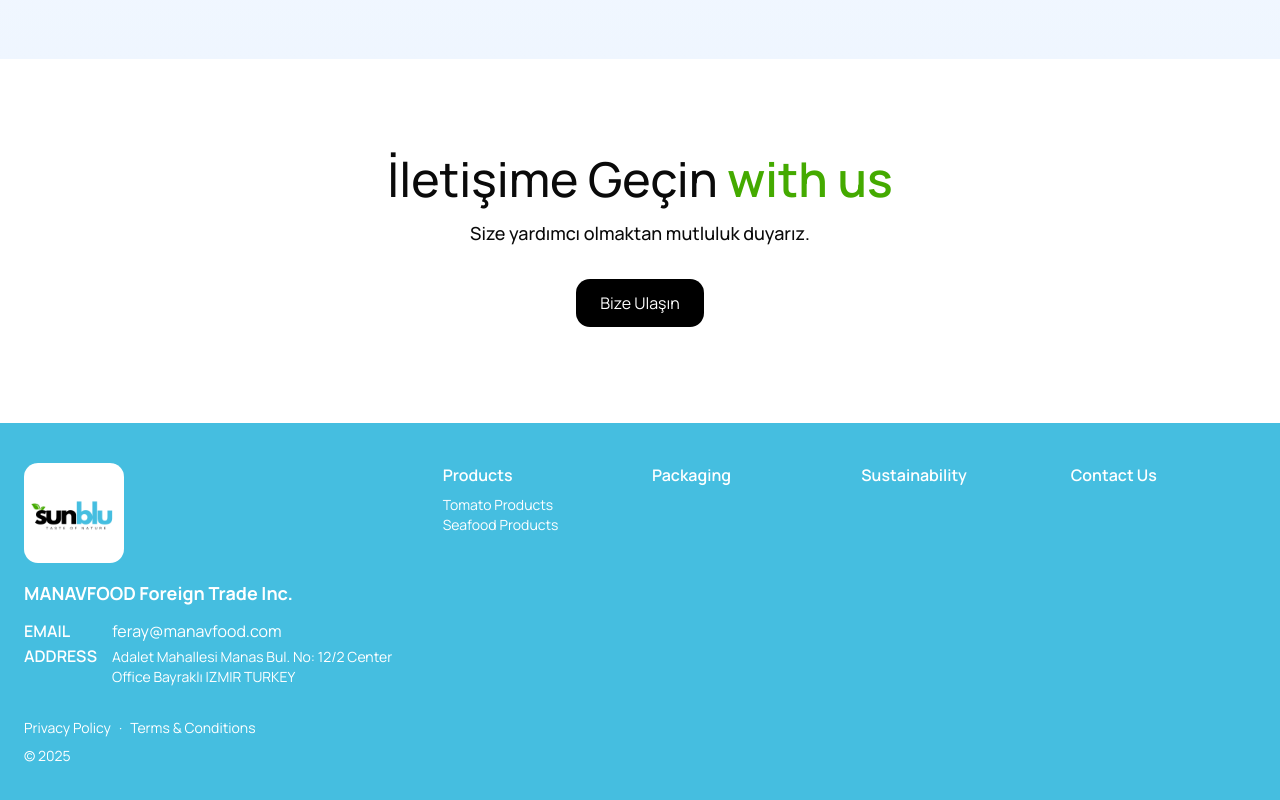
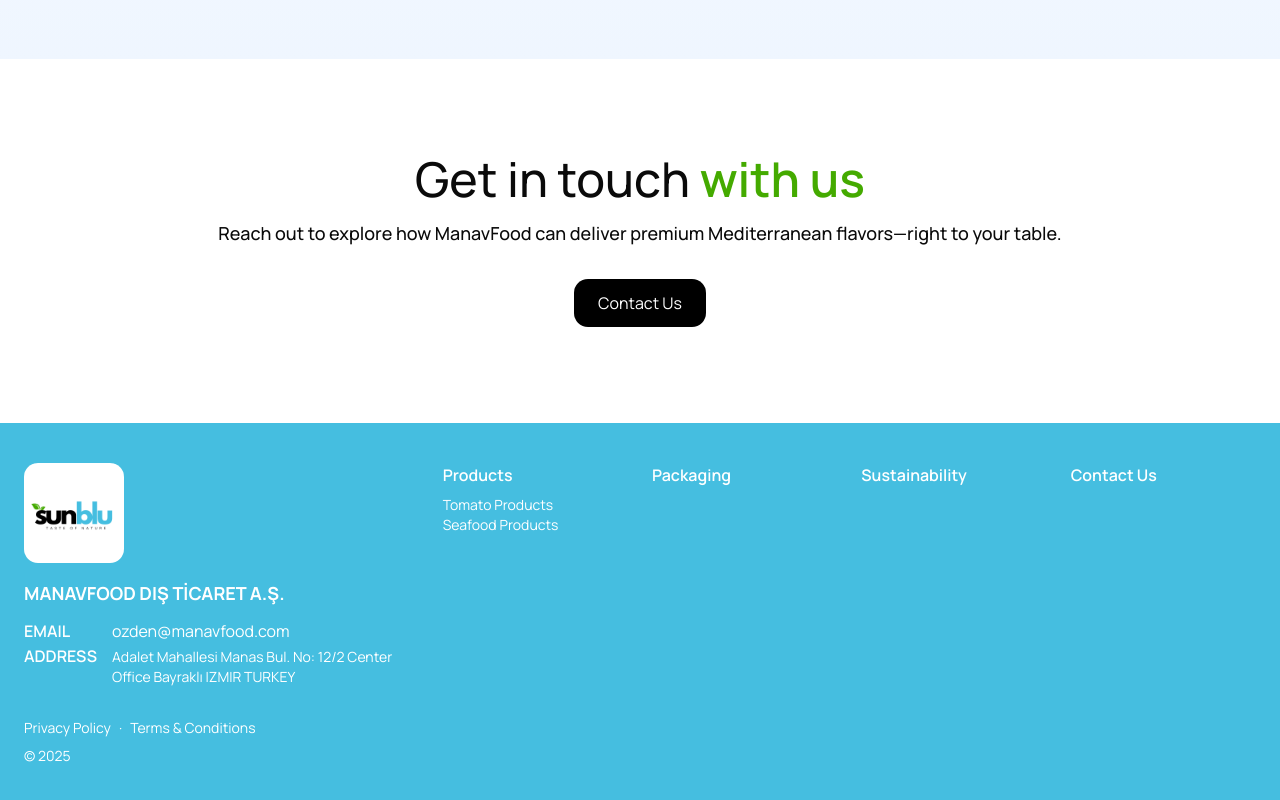
Before and after one commit to mfurkanyener/manavfood, a Next.js app: page /homepage in a window 1280 px wide. Shown: the part 2331-3131 px from the top of the page. Built offline with nearby package versions, Linux system fonts and the light colour scheme; a web font is replaced by a local one.

Commit message:
Email has changed. Translation errors have been corrected.

```diff
--- a/src/components/ContactBanner.js
+++ b/src/components/ContactBanner.js
@@ -1,25 +1,25 @@
 import Link from "next/link";
+import { useLanguage } from "@/context/LanguageContext";
 
-const ContactBanner = ({ title, subtitle, buttonText }) => {
+const ContactBanner = () => {
+    const { messages } = useLanguage();
+    const t = messages?.homepage?.contactBanner || {};
     return (
         <section className="relative py-24 bg-white overflow-hidden">
-            {/* Arka plan çizgileri */}
             <div className="absolute inset-0 opacity-10 pointer-events-none z-0" />
-
-            {/* İçerik */}
             <div className="relative z-10 max-w-4xl mx-auto text-center px-4">
                 <h2 className="text-4xl md:text-5xl font-medium mb-4">
-                    {title} <span className="text-[rgb(var(--color-green))] font-semibold">with us</span>
+                    {t.title} <span className="text-[rgb(var(--color-green))] font-semibold">{t.titleGreen}</span>
                 </h2>
                 <p className="text-md md:text-lg font-medium mb-8">
-                    {subtitle}
+                    {t.subtitle}
                 </p>
 
                 <Link
                     href="/contact"
                     className="inline-block bg-black text-white px-6 py-3 rounded-xl text-md hover:bg-gray-900 transition"
                 >
-                    {buttonText}
+                    {t.buttonText}
                 </Link>
             </div>
         </section>
--- a/src/components/footer/Footer.js
+++ b/src/components/footer/Footer.js
@@ -30,8 +30,8 @@
 
                     <div className="flex items-baseline gap-2 mb-2">
                         <p className="min-w-[80px] font-semibold leading-none">{t.email}</p>
-                        <a href="mailto:feray@manavfood.com" className="text-white hover:underline leading-none">
-                            feray@manavfood.com
+                        <a href="mailto:ozden@manavfood.com" className="text-white hover:underline leading-none">
+                            ozden@manavfood.com
                         </a>
                     </div>
 
--- a/src/locales/en.js
+++ b/src/locales/en.js
@@ -30,10 +30,11 @@
                 "we’ve carefully selected just for you"
         },
         contactBanner: {
-            title: "İletişime Geçin",
-            subtitle: "Size yardımcı olmaktan mutluluk duyarız.",
-            button: "Bize Ulaşın"
-        }
+            title: "Get in touch",
+            titleGreen: "with us",
+            subtitle: "Reach out to explore how ManavFood can deliver premium Mediterranean flavors—right to your table.",
+            buttonText: "Contact Us"
+        },
     },
         about: {
             title: "About Us",
@@ -258,7 +259,7 @@
         contact: "Contact Us"
     },
     footer: {
-        company: "MANAVFOOD Foreign Trade Inc.",
+        company: "MANAVFOOD DIŞ TİCARET A.Ş.",
         email: "EMAIL",
         address: "ADDRESS",
         addressDetails: "Adalet Mahallesi Manas Bul. No: 12/2\nCenter Office Bayraklı IZMIR TURKEY",
--- a/src/locales/tr.js
+++ b/src/locales/tr.js
@@ -24,9 +24,10 @@
             description: "Sizin için özenle seçtiğimiz ürünleri keşfetmeye ne dersiniz"
         },
         contactBanner: {
-            title: "İletişime Geçin",
-            subtitle: "Size yardımcı olmaktan mutluluk duyarız.",
-            button: "Bize Ulaşın"
+            title: "Bizimle iletişime ",
+            titleGreen: "geçin",
+            subtitle: "ManavFood’un Akdeniz’in seçkin lezzetlerini sofranıza nasıl taşıyabileceğini keşfetmek için bize ulaşın.",
+            buttonText: "Bize yazın"
         }
     },
     about: {
--- a/src/pages/contact.js
+++ b/src/pages/contact.js
@@ -36,7 +36,7 @@
 
         emailjs
             .sendForm(
-                'service_d3fyw4n',
+                'service_8rdzckj',
                 'template_yh0uwcn',
                 formRef.current,
                 'I7aisYlFWzMjQG89a'
@@ -143,9 +143,9 @@
                         className="bg-white rounded-[48px] shadow-xl w-[260px] h-[260px] p-4 grid grid-rows-[48px_32px_1fr] items-center text-center">
                         <HiOutlineMail className="text-[#45BEE0] w-8 h-8 mx-auto"/>
                         <p className="font-bold text-base">{t.emailTitle}</p>
-                        <a href="mailto:feray@manavfood.com"
+                        <a href="mailto:ozden@manavfood.com"
                            className="max-w-[260px] -mt-11 text-center text-sm leading-snug">
-                            feray@manavfood.com
+                            ozden@manavfood.com
                         </a>
                     </div>
                 </div>
--- a/src/pages/homepage.js
+++ b/src/pages/homepage.js
@@ -8,7 +8,7 @@
 
 const Homepage = () => {
     const { messages } = useLanguage();
-    const t = messages.homepage; // 👈 her şey buradan erişilecek
+    const t = messages.homepage;
 
     return (
         <div>
```
Also changed, not shown: 1 other file (tests, documents, lock files or other folders).
